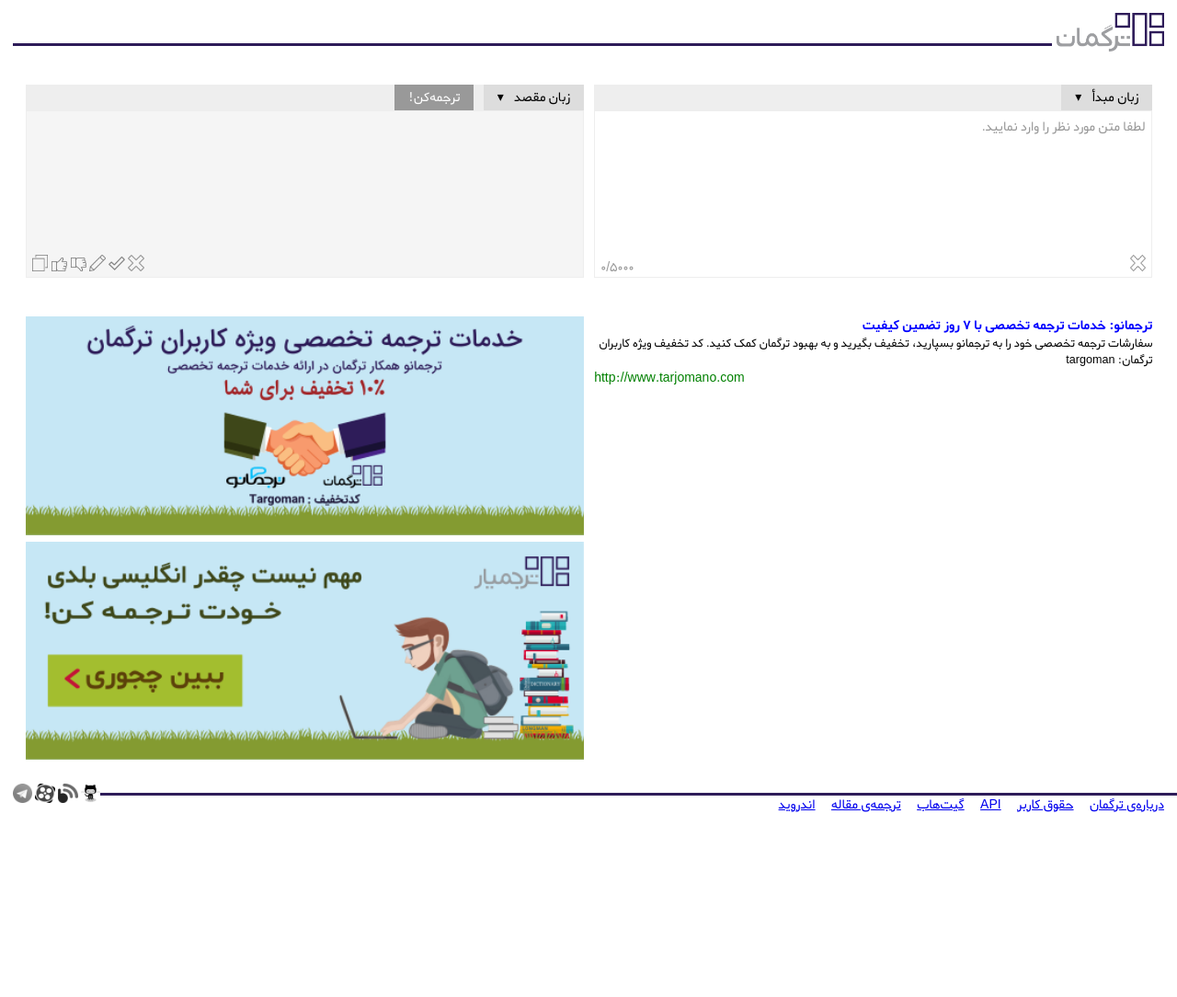
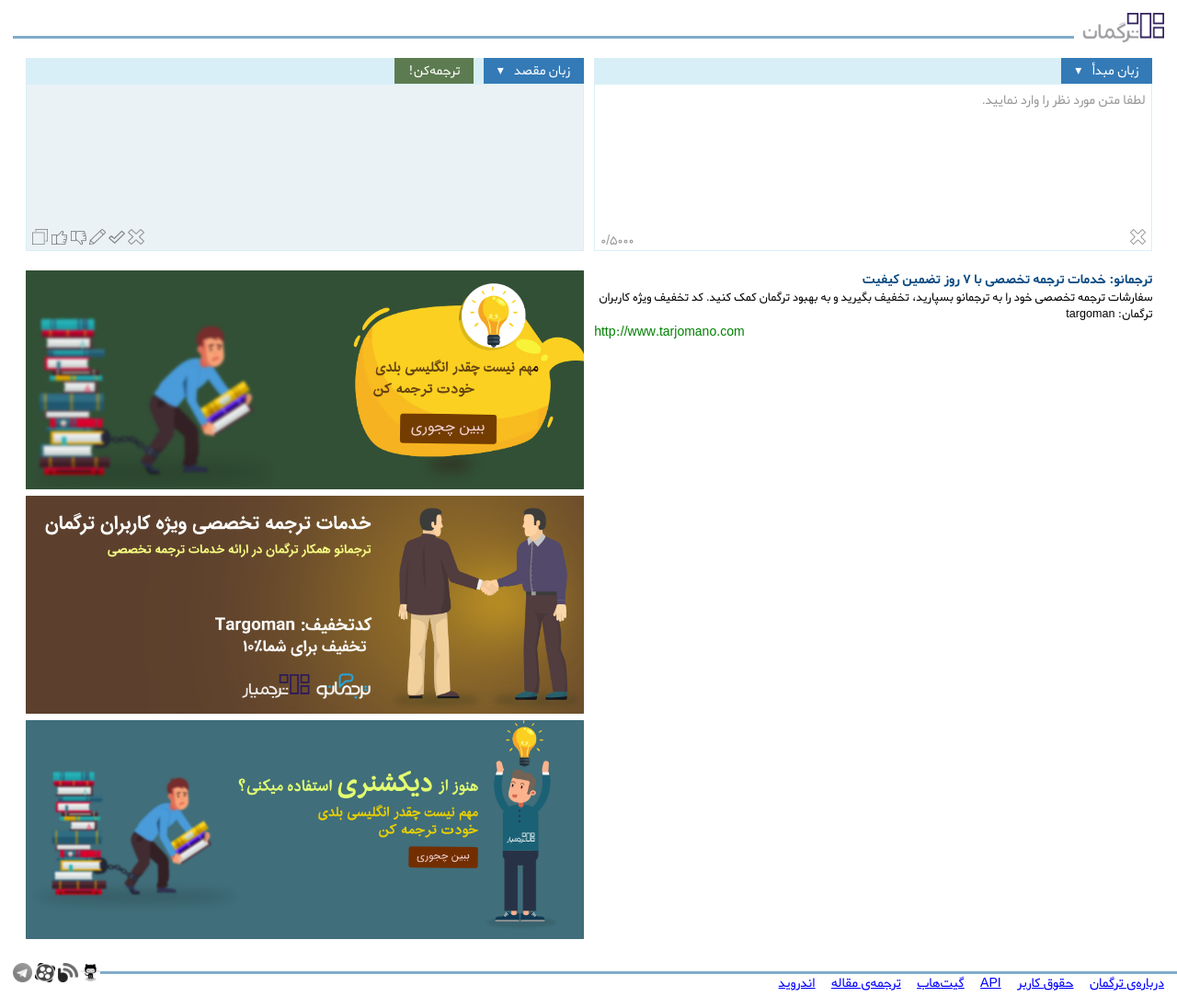
Before and after one commit to Targoman/targomanWUI, a PHP site: page / in a window 1280 px wide. Shown: the whole page at 92% size. Before the commit the page ends 883 px from the top, so only its background shows below. Run offline with PHP 8.4, Linux system fonts and the light colour scheme; some libraries are stand-ins or nearby versions.

Commit message:
roll-up copy plugin updated to watch for file changes. images changed. colors applied.

```diff
--- a/package.json
+++ b/package.json
@@ -3,8 +3,8 @@
   "version": "1.0.0",
   "description": "Targoman translation service Web UI",
   "scripts": {
-    "devel": "NODE_ENV=development rollup -c --watch",
-    "build": "NODE_ENV=production rollup -c",
+    "devel": "NODE_ENV=development ./node_modules/.bin/rollup -c --watch",
+    "build": "NODE_ENV=production ./node_modules/.bin/rollup -c",
     "test": "echo \"Error: no test specified\" && exit 1"
   },
   "author": "Behrooz Vedadian",
@@ -13,9 +13,9 @@
     "@babel/core": "7 || ^7.0.0-rc.2",
     "@babel/preset-env": "^7.4.4",
     "babel-cli": "^6.26.0",
+    "fs-extra": "^7.0.1",
     "rollup": "^1.0.0",
     "rollup-plugin-commonjs": "^9.3.4",
-    "rollup-plugin-copy": "^1.1.0",
     "rollup-plugin-livereload": "^1.0.0",
     "rollup-plugin-node-resolve": "^4.2.3",
     "rollup-plugin-serve": "^1.0.1",
--- a/src/ui/css/style.css
+++ b/src/ui/css/style.css
@@ -62,6 +62,12 @@ div.noscript {
 
 div.noscript img {
     height: 1em;
+}
+
+.engine-desc {
+    display: none;
+    transition: all 1s;
+    opacity: 0;
 }
 
 .notification {
@@ -192,15 +198,14 @@ div#header a {
 }
 
 div#header img {
-    height: 3em;
+    height: 2.25em;
 }
 
 div#header hr {
     display: block;
-    margin-right: 8.75em;
+    margin-right: 7em;
     border: none;
-    border-bottom: 3px solid #2e1c59;
-    height: 2.35em;
+    height: 1.8em;
 }
 
 body {
@@ -214,6 +219,10 @@ div#footer {
     width: 100%;
     bottom: 0;
     padding-bottom: 0.25em;
+}
+
+div#footer a {
+    color: blue;
 }
 
 div#footer img {
@@ -247,8 +256,11 @@ div#footer ul.links {
 div#footer hr {
     display: block;
     border: none;
-    border-bottom: 3px solid #2e1c59;
     height: 0.7em;
+}
+
+div#footer hr, div#header hr {
+    border-bottom: 3px solid #80accb;
 }
 
 div#content {
@@ -258,7 +270,7 @@ div#content {
 }
 
 #content > div {
-   margin-top: 2em !important;
+   margin-top: 0.5em !important;
 }
 
 div#content div.boxes, div#content div.dic-result, div#content div.ads {
@@ -290,6 +302,7 @@ div#content div.src div.content, div#content div.tgt div.content {
     white-space: pre-wrap;
     word-wrap: break-word;
     padding: 0.5em;
+    padding-bottom: 1.5em;
 }
 
 div#content div.src, div#content div.tgt {
@@ -359,16 +372,16 @@ div#content div.src div.content:focus {
 div#content div.header {
     position: relative;
     height: 2em;
-    background-color: #eee;
+    background-color: #d9eff7;
 }
 div#content div.content {
     min-height: 13em;
     box-sizing: border-box;
-    border: 1px solid #eee;
+    border: 1px solid #d9eff7;
 }
 
 div#content div.tgt div.content {
-    background-color: #f5f5f5;
+    background-color: #eaf2f5;
 }
 
 div#content div.tgt div.content[contenteditable="true"] {
@@ -389,7 +402,8 @@ div#content div.header div.separator {
 div#content div.header div.dropdown, div#content div.header div.button {
     height: 100%;
     line-height: 2em;
-    background-color: #ddd;
+    background-color: #337ab7;
+    color: #fff;
     box-sizing: border-box;
     display: inline-block;
     padding: 0 1em;
@@ -420,6 +434,7 @@ div#content div.header div.dropdown div.options ul {
 
 div#content div.header div.dropdown div.options ul li {
     padding: 0.5em;
+    color: #0b4b83;
 }
 
 div#content div.header div.dropdown div.options ul li:hover {
@@ -432,12 +447,12 @@ div#content div.header div.dropdown div.options ul li.selected {
 }
 
 div#content div.header div.button {
-    background-color: #43a919;
+    background-color: #24667d;
     color: white;
 }
 
 div#content div.header div.button.disabled {
-    background-color: #999;
+    background-color: #5d7b51;
     cursor: not-allowed;
 }
 
@@ -446,7 +461,7 @@ div#content div.header div.button:hover:not(.disabled) {
 }
 
 div#content div.ads span.ad-title {
-    color: blue;
+    color: #0b4b83;
     font-weight: bold;
 }
 
@@ -469,8 +484,9 @@ div#content div.ads div.slider div.item {
     width: 100%;
 }
 
-div#content div.ads div.slider div.item > img {
+div#content div.ads div.slider div.item img {
     width: 100%;
+    cursor: pointer;
 }
 
 div#content div.content span.phrase-token {
@@ -482,7 +498,7 @@ div#content div.content span.phrase-token.hi {
 }
 
 div#content div.dic-result {
-    color: gray;
+    color: #337ab7;
     display: none;
     max-height: 15em;
     overflow: hidden;
@@ -533,7 +549,7 @@ div#content div.dic-result div.abadis img {
 }
 
 div#content div.dic-result span.src {
-    color: #000;
+    color: #062b4b;
 }
 
 div#content div.dic-result h1 {
@@ -551,7 +567,7 @@ div#content div.dic-result ul {
 }
 
 div#content div.dic-result ul li:nth-child(3n + 1) {
-    color: #000;
+    color: #062b4b;
 }
 
 div#content div.dic-result ul li:nth-child(3n) {
--- a/src/ui/index.html
+++ b/src/ui/index.html
@@ -13,14 +13,14 @@
         content="ترگمان, ترجمه, ترجمه آنلاین, مترجم, ترجمه نورونی, ترجمه با یادگیری عمیق, translator, machine translation, SMT, NMT, neural translation">
     <meta name="author" content="Targoman Intelligent Processing Co. Pvt.">
     <title>ترگمان مترجم آنلاین و رایگان</title>
-    <link rel="stylesheet" type="text/css" href="/css/style.css">
+    <link rel="stylesheet" type="text/css" href="./css/style.css">
 </head>
 
 <body class="nojs">
     <noscript>
         <div class="noscript">
             <h1>
-                <img style="vertical-align:middle;" src="/img/logo/targoman-fa.png" alt="ترگمان-" />
+                <img style="vertical-align:middle;" src="./img/logo/targoman-fa.png" alt="ترگمان-" />
                 <span style="vertical-align:middle;">برای استفاده از این وبسایت، جاوااسکریپت می‌بایست فعال باشد</span>
             </h1>
             <p>
@@ -160,10 +160,13 @@
             --><div class="graphical">
                 <div class="slider">
                     <div class="item">
-                        <img src="/img/ads/tarjomano.png" alt="ترجمانو - ترجمه‌ی انسانی و با کیفیت" />
+                        <a href="#"><img src="./img/ads/tarjomyar0.png" alt="ترجمیار - سریع، آسان، کم‌هزینه، خودت ترجمه کن!" /></a>
                     </div><!--
                     --><div class="item">
-                        <img src="/img/ads/tarjomyar.png" alt="ترجمیار - سریع، آسان، کم‌هزینه، خودت ترجمه کن!" />
+                        <a href="#"><img src="./img/ads/tarjomano.png" alt="ترجمانو - ترجمه‌ی انسانی و با کیفیت" /></a>
+                    </div><!--
+                    --><div class="item">
+                        <a href="#"><img src="./img/ads/tarjomyar1.png" alt="ترجمیار - سریع، آسان، کم‌هزینه، خودت ترجمه کن!" /></a>
                     </div>
                 </div>
             </div>
```
Also changed, not shown: other parts of src/ui/index.html (+22 -13 lines), rollup.config.js (+166 -37 lines), src/ui/index.js (+16 -1 lines), src/ui/img/ads/tarjomano.png, src/ui/img/ads/tarjomyar.png (deleted), src/ui/img/ads/tarjomyar0.png (added), src/ui/img/ads/tarjomyar1.png (added), 1 other file.
